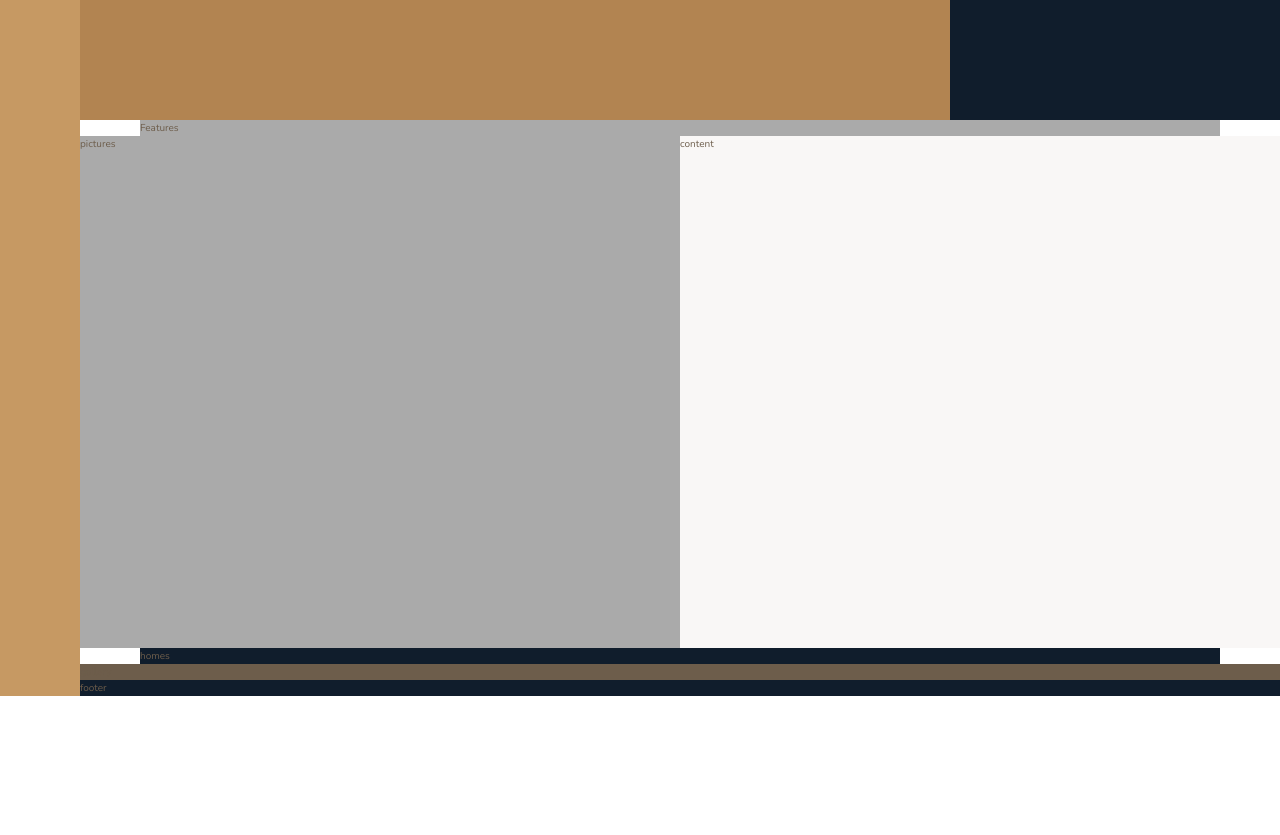
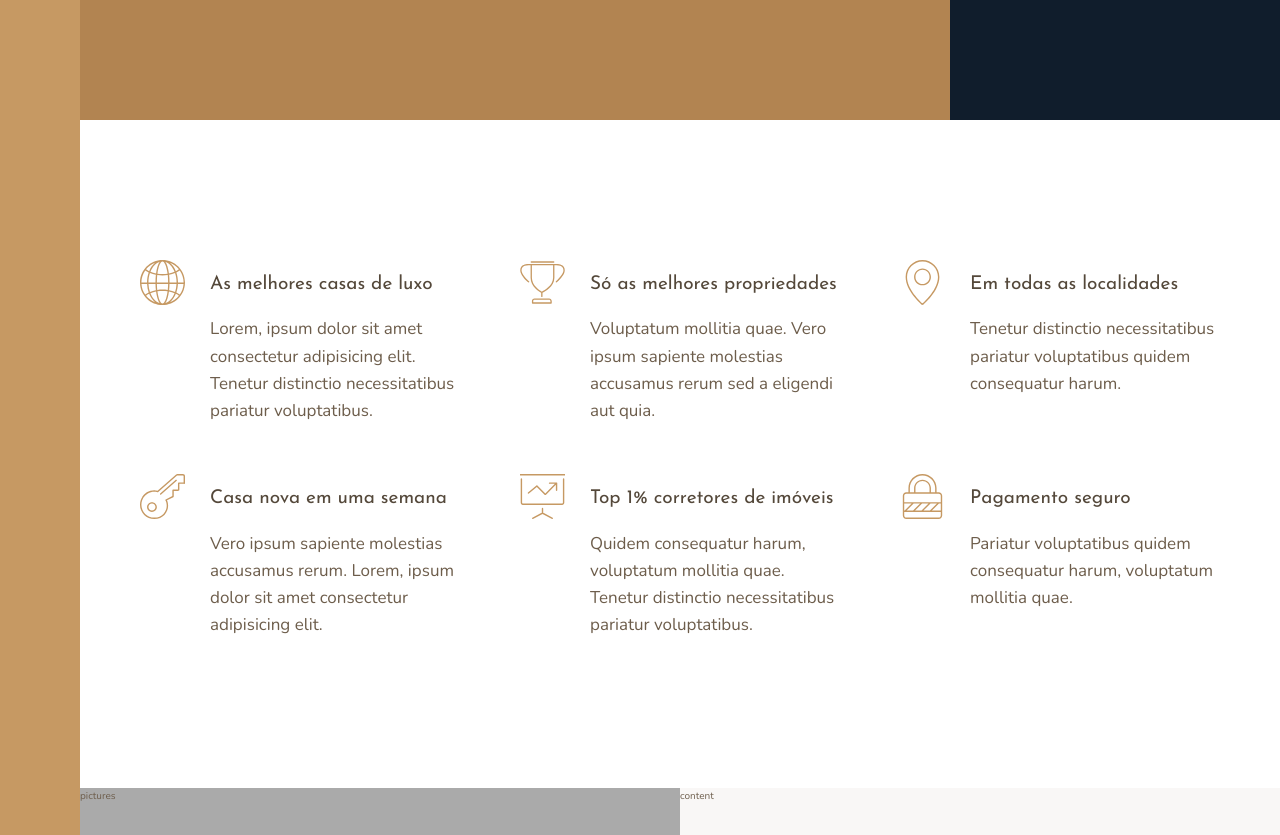
Before and after one commit to matheussss1/Nexter-Front-End, a website: page index.html in a window 1280 px wide. Shown: the part 520-1355 px from the top of the page. Before the commit the page ends 1216 px from the top, so only its background shows below. Drawn offline with nearby package versions, Linux system fonts and the light colour scheme.

Commit message:
section features

```diff
--- a/index.html
+++ b/index.html
@@ -22,7 +22,60 @@
             Top 3 realtors
         </div>
         <section class="features">
-            Features
+            <div class="feature">
+                <svg class="feature__icon">
+                    <use xlink:href="img/sprite.svg#icon-global"></use>
+                </svg>
+                <h4 class="heading-4 heading-4--dark">As melhores casas de luxo</h4>
+                <p class="feature__text">
+                    Lorem, ipsum dolor sit amet consectetur adipisicing elit. Tenetur distinctio necessitatibus pariatur voluptatibus.
+                </p>
+            </div>
+            <div class="feature">
+                <svg class="feature__icon">
+                    <use xlink:href="img/sprite.svg#icon-trophy"></use>
+                </svg>
+                <h4 class="heading-4 heading-4--dark">Só as melhores propriedades</h4>
+                <p class="feature__text">
+                    Voluptatum mollitia quae. Vero ipsum sapiente molestias accusamus rerum sed a eligendi aut quia.
+                </p>
+            </div>
+            <div class="feature">
+                <svg class="feature__icon">
+                    <use xlink:href="img/sprite.svg#icon-map-pin"></use>
+                </svg>
+                <h4 class="heading-4 heading-4--dark">Em todas as localidades</h4>
+                <p class="feature__text">
+                    Tenetur distinctio necessitatibus pariatur voluptatibus quidem consequatur harum.
+                </p>
+            </div>
+            <div class="feature">
+                <svg class="feature__icon">
+                    <use xlink:href="img/sprite.svg#icon-key"></use>
+                </svg>
+                <h4 class="heading-4 heading-4--dark">Casa nova em uma semana</h4>
+                <p class="feature__text">
+                    Vero ipsum sapiente molestias accusamus rerum. Lorem, ipsum dolor sit amet consectetur adipisicing elit.
+                </p>
+            </div>
+            <div class="feature">
+                <svg class="feature__icon">
+                    <use xlink:href="img/sprite.svg#icon-presentation"></use>
+                </svg>
+                <h4 class="heading-4 heading-4--dark">Top 1% corretores de imóveis</h4>
+                <p class="feature__text">
+                    Quidem consequatur harum, voluptatum mollitia quae. Tenetur distinctio necessitatibus pariatur voluptatibus.
+                </p>
+            </div>
+            <div class="feature">
+                <svg class="feature__icon">
+                    <use xlink:href="img/sprite.svg#icon-lock"></use>
+                </svg>
+                <h4 class="heading-4 heading-4--dark">Pagamento seguro</h4>
+                <p class="feature__text">
+                    Pariatur voluptatibus quidem consequatur harum, voluptatum mollitia quae.
+                </p>
+            </div>
         </section>
         <div class="story__pictures">
             pictures
--- a/sass/_features.scss
+++ b/sass/_features.scss
@@ -1,4 +1,30 @@
 .features{
-    background-color: $color-grey-light-2;
     grid-column: center-start / center-end;
+
+    margin: 15rem 0;
+
+    display: grid;
+    grid-template-columns: repeat(auto-fit, minmax(25rem, 1fr));
+    gap: 6rem;
+    align-items: start;
 }
+
+.feature{
+
+    display: grid;
+    grid-template-columns: auto 1fr;
+    row-gap: 1.5rem;
+    column-gap: 2.5rem;
+
+    &__icon{
+        fill: $color-primary;
+        width: 4.5rem;
+        height: 4.5rem;
+        grid-row: 1/ span 2;
+        transform: translateY(-1rem);
+    }
+    &__text{
+        font-size: 1.7rem;
+        grid-column: 2 / -1;
+    }
+}
--- a/sass/_typography.scss
+++ b/sass/_typography.scss
@@ -0,0 +1,26 @@
+%heading {
+    font-family: $font-display;
+    font-weight: 400;
+}
+
+.heading-1{
+    @extend %heading;
+}
+.heading-2{
+    @extend %heading;
+}
+.heading-3{
+    @extend %heading;
+}
+.heading-4{
+    @extend %heading;
+    font-size: 1.9rem;
+
+    &--light{
+        color: $color-grey-light-1;
+    }
+    &--dark{
+        color: $color-grey-dark-1;
+    }
+
+}
```
Also changed, not shown: css/style.css, 1 other file.
